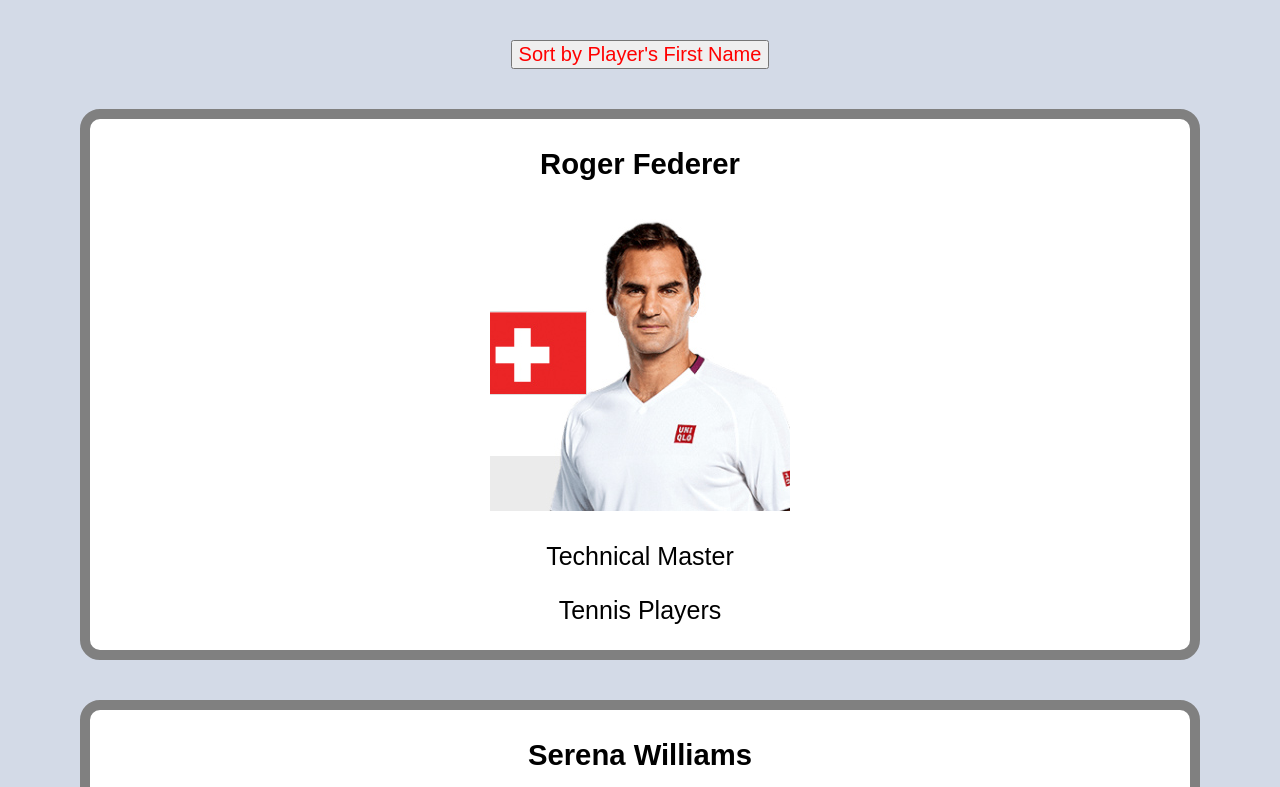
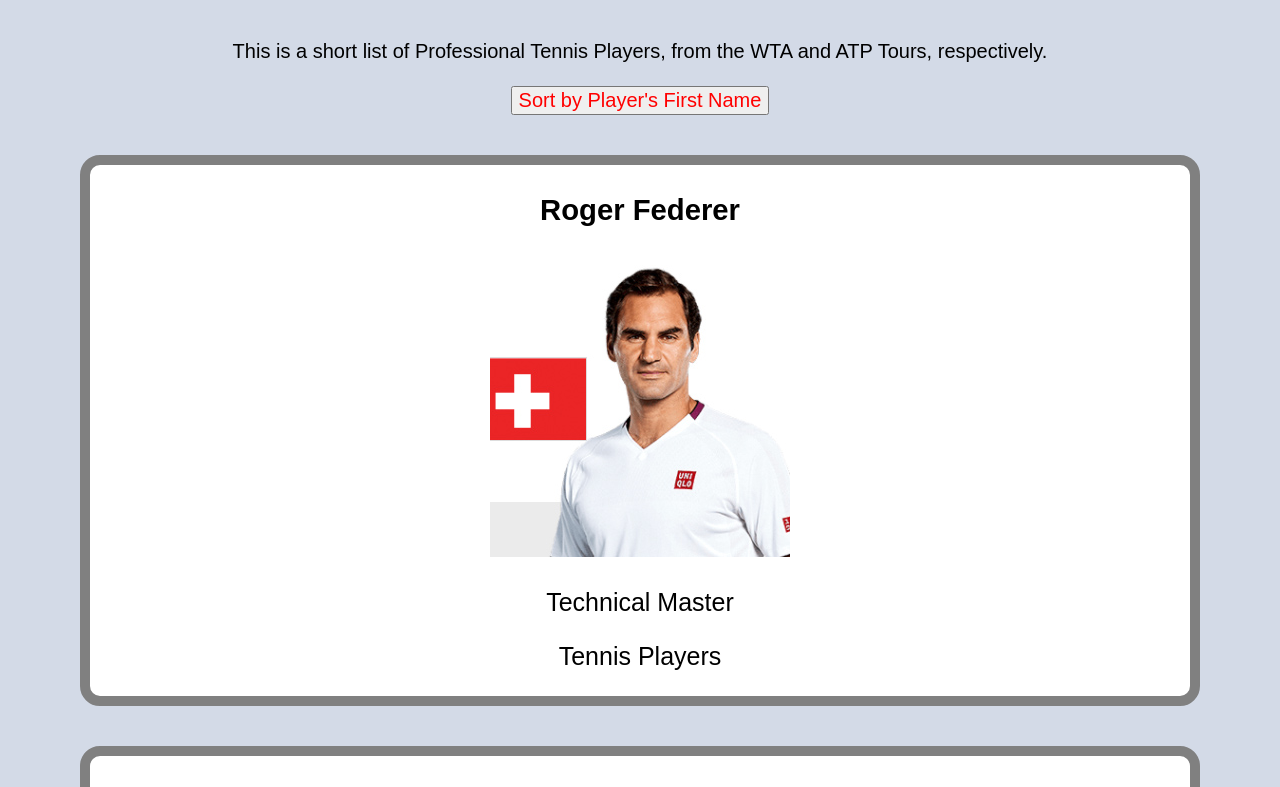
Before and after one commit to josecmedinajr/employee_directory_react, a React (Create React App) app: page / in a window 1280 px wide. Shown: the top 787 px of the page. Built offline with nearby package versions, Linux system fonts and the light colour scheme.

Commit message:
more cosmetic changes

```diff
--- a/src/App.js
+++ b/src/App.js
@@ -43,6 +43,7 @@ class App extends Component {
   render() {
     return (
       <>
+      <div>This is a short list of Professional Tennis Players, from the WTA and ATP Tours, respectively.</div><br />
         <Button onClick={() => this.setState({employees: this.state.employees.sort(this.sortEmployees)})}>Sort by Player's First Name</Button>
         {/* <Button onClick={() => this.setState({employees: this.filterEmployees()})}>Find All Tennis Player</Button> */}
         <Employee employees={this.state.employees} />
```
